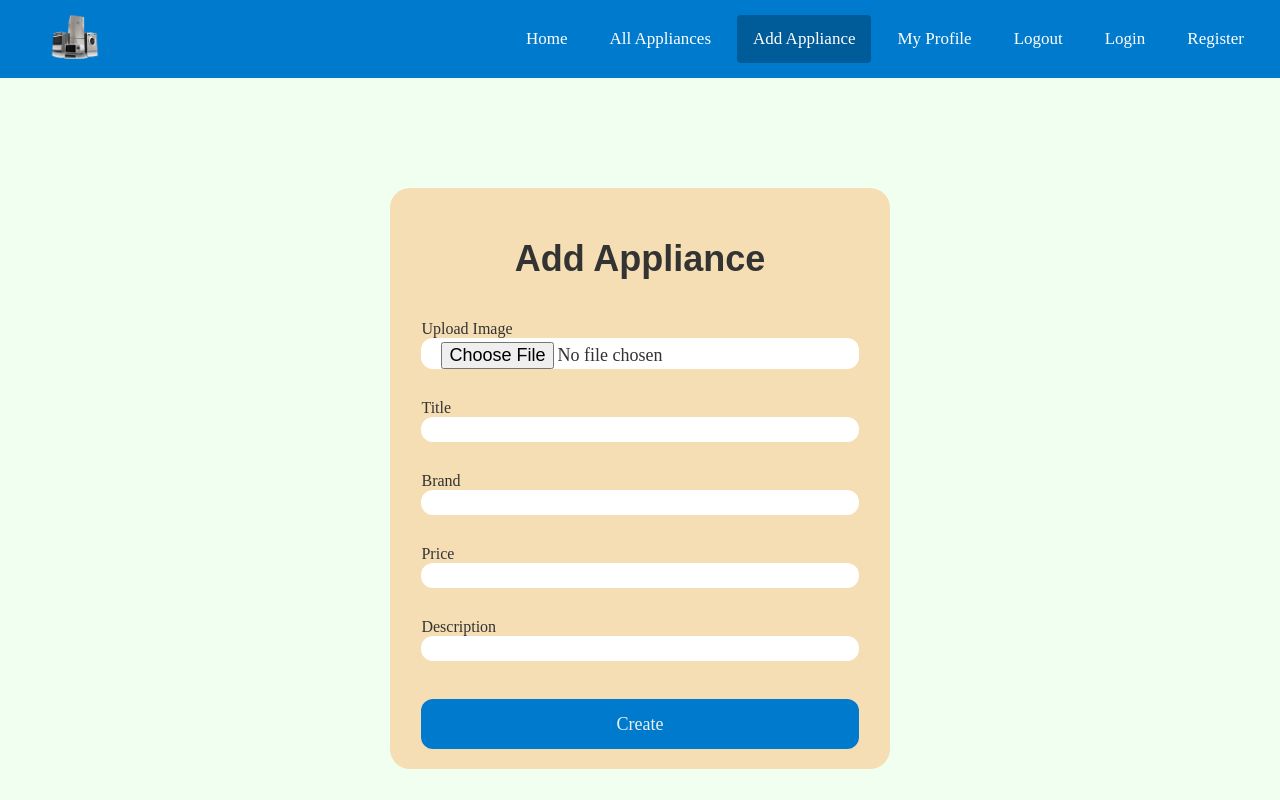
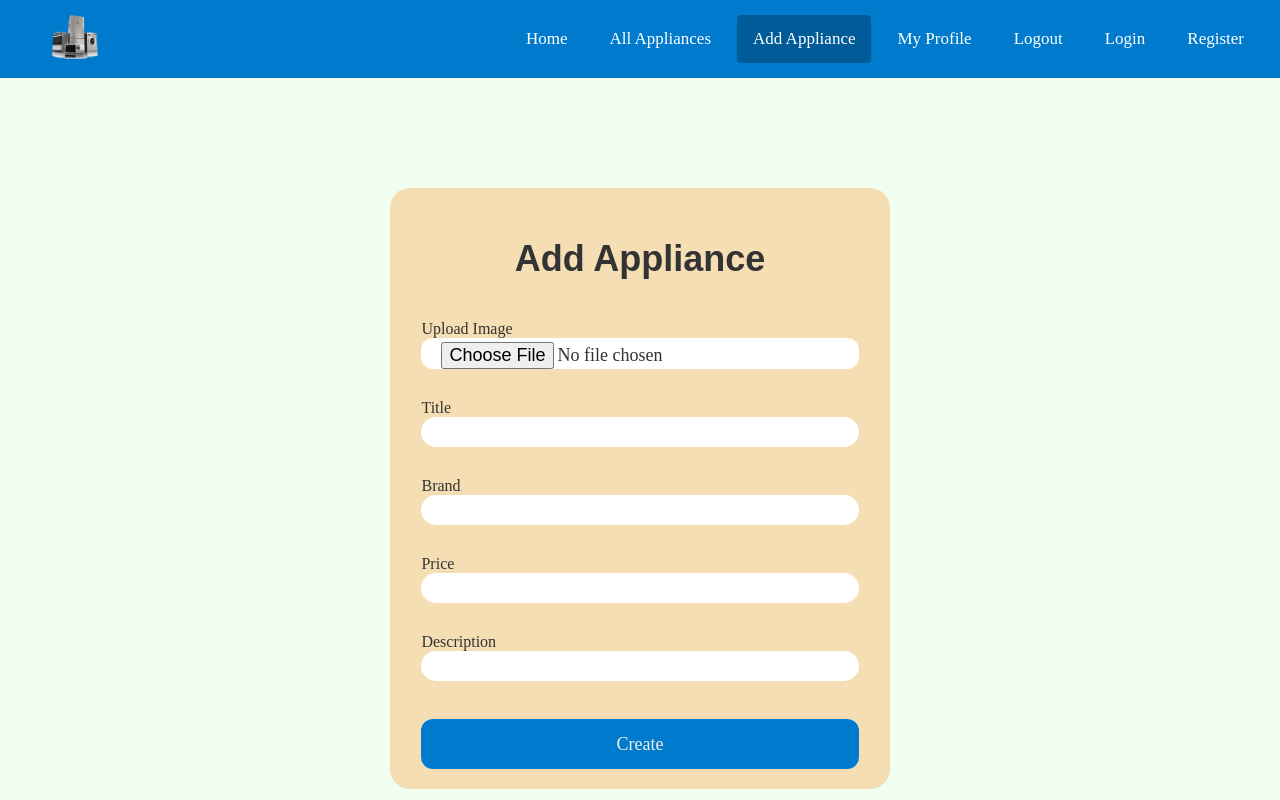
Before and after one commit to Taykata/React-Appliance-Site, a React (Vite) app in the folder client/: page /add-appliance in a window 1280 px wide. Shown: the top 800 px of the page. Built offline with nearby package versions, Linux system fonts and the light colour scheme.

Commit message:
Update inputs

```diff
--- a/client/src/components/MainAppliances/AddAppliance/AddAppliance.module.css
+++ b/client/src/components/MainAppliances/AddAppliance/AddAppliance.module.css
@@ -53,12 +53,12 @@
 
 .input {
     background-color: white;
-    border-radius: 12px;
+    border-radius: 20px;
     border: 0;
     box-sizing: border-box;
     color: #333333;
     font-size: 18px;
-    height: 100%;
+    height: 30px;
     outline: 0;
     padding: 4px 20px 0;
     width: 100%;
--- a/client/src/components/auth/Login/Login.module.css
+++ b/client/src/components/auth/Login/Login.module.css
@@ -50,12 +50,12 @@
 
 .input {
     background-color: white;
-    border-radius: 12px;
+    border-radius: 20px;
     border: 0;
     box-sizing: border-box;
     color: #333333;
     font-size: 18px;
-    height: 100%;
+    height: 30px;
     outline: 0;
     padding: 4px 20px 0;
     width: 100%;
--- a/client/src/components/auth/Register/Register.module.css
+++ b/client/src/components/auth/Register/Register.module.css
@@ -50,12 +50,12 @@
 
 .input {
     background-color: white;
-    border-radius: 12px;
+    border-radius: 20px;
     border: 0;
     box-sizing: border-box;
     color: #333333;
     font-size: 18px;
-    height: 100%;
+    height: 30px;
     outline: 0;
     padding: 4px 20px 0;
     width: 100%;
```
